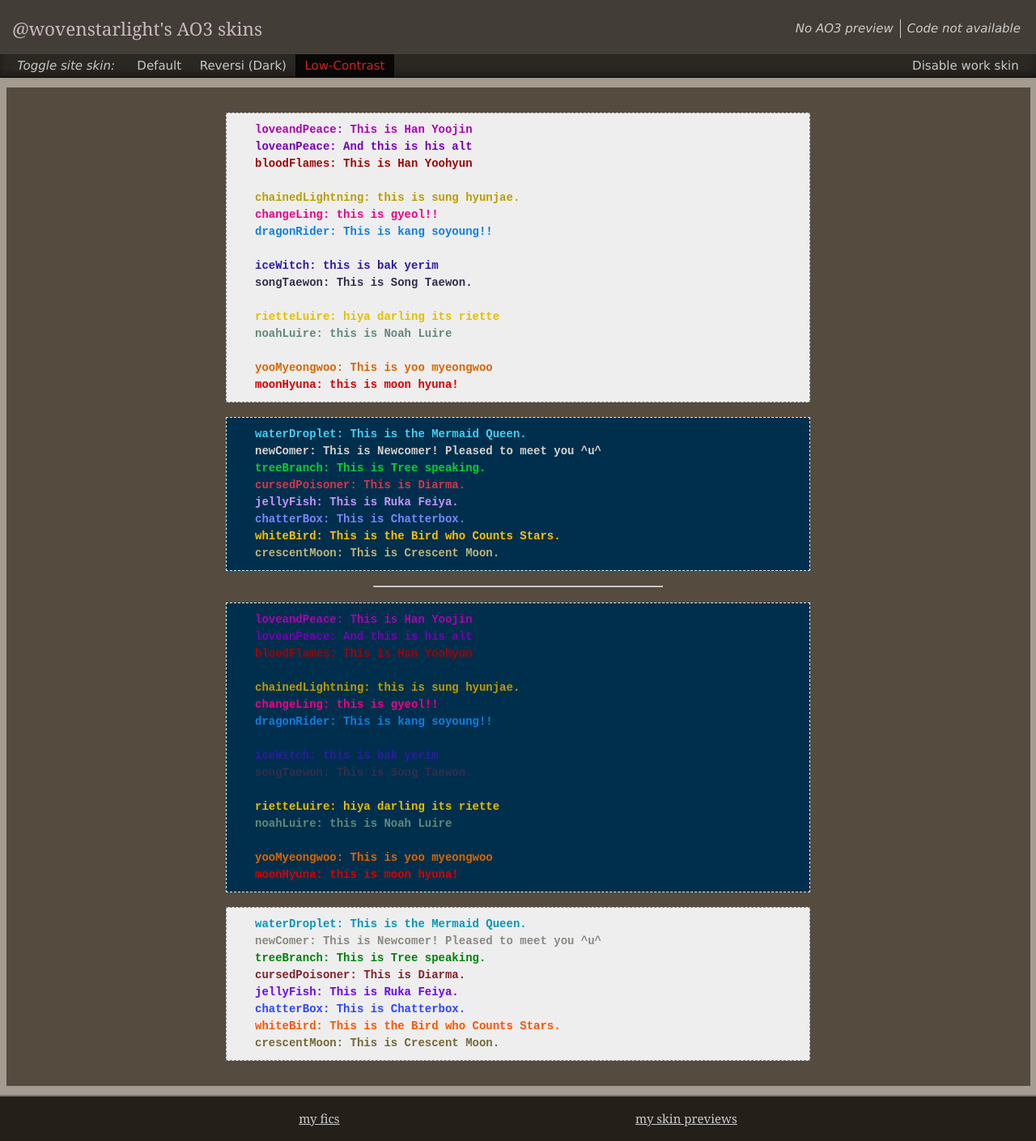
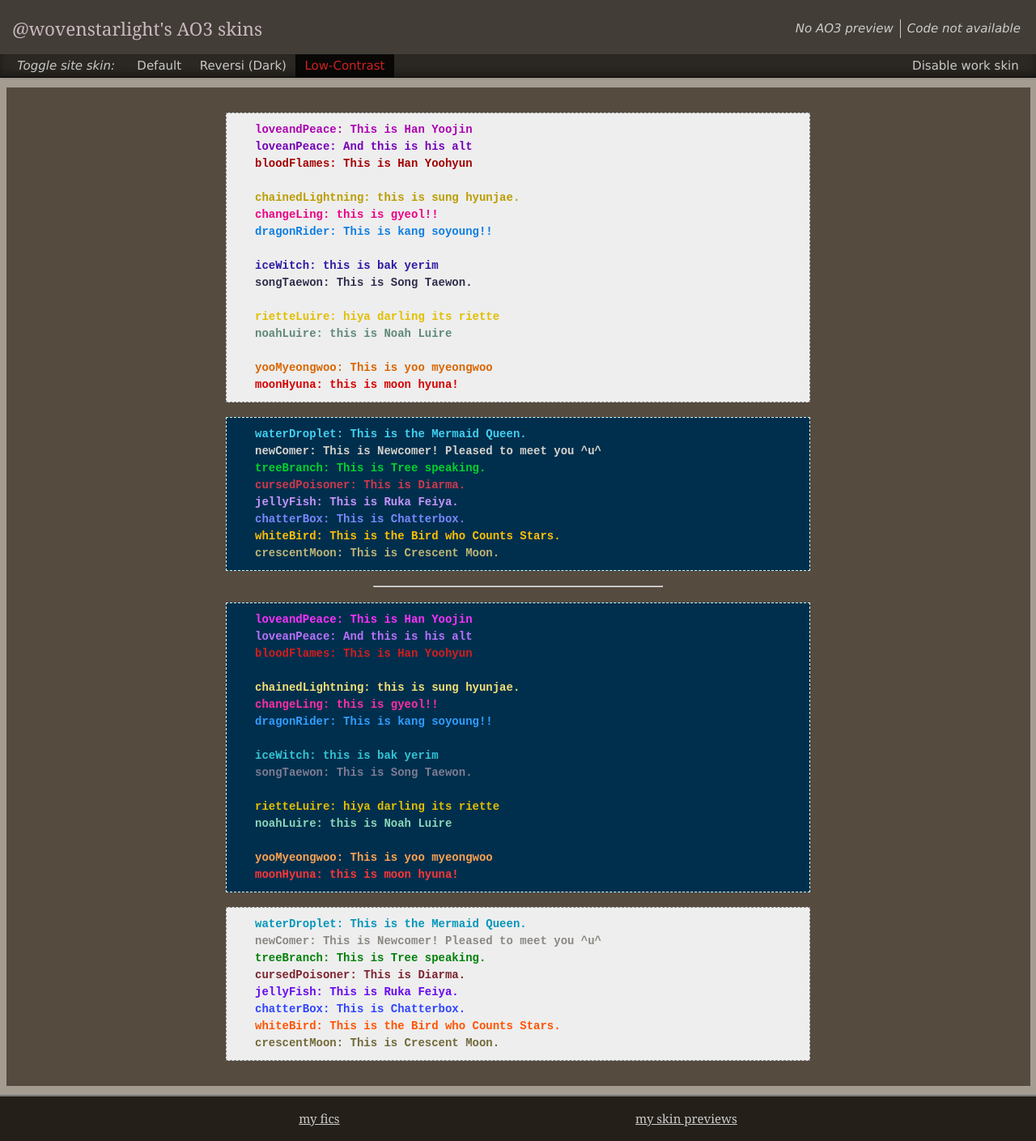
Before and after one commit to wovenstarlight/workskins, a Jekyll site: the page built from _posts/2021-07-24-sranks_hs.html, in a window 1280 px wide. Shown: the whole page at 81% size. Built offline with Jekyll 4.4.1, drawn with Linux system fonts in a browser that asks for light colours.

Commit message:
Adding alternate colors for humans

```diff
--- a/_posts/2021-07-24-sranks_hs.html
+++ b/_posts/2021-07-24-sranks_hs.html
@@ -7,7 +7,7 @@ categories:		[The S-Ranks That I Raised, Homestuck, Chats]
 ---
 <div class="block">
 	<p><span class="hyj">loveandPeace: This is Han Yoojin</span><br>
-		<span class="hyj2">loveanPeace: And this is his alt</span></p>
+		<span class="hyj1">loveanPeace: And this is his alt</span></p>
 	<p class="hyh">bloodFlames: This is Han Yoohyun</p>
 	<p>&nbsp;</p>
 	<p class="shj">chainedLightning: this is sung hyunjae.</p>
@@ -38,22 +38,22 @@ categories:		[The S-Ranks That I Raised, Homestuck, Chats]
 <hr>
 
 <div class="system block">
-	<p><span class="hyj">loveandPeace: This is Han Yoojin</span><br>
-		<span class="hyj2">loveanPeace: And this is his alt</span></p>
-	<p class="hyh">bloodFlames: This is Han Yoohyun</p>
+	<p><span class="hyj2">loveandPeace: This is Han Yoojin</span><br>
+		<span class="hyj12">loveanPeace: And this is his alt</span></p>
+	<p class="hyh2">bloodFlames: This is Han Yoohyun</p>
 	<p>&nbsp;</p>
-	<p class="shj">chainedLightning: this is sung hyunjae.</p>
-	<p class="gyeol">changeLing: this is gyeol!!</p>
-	<p class="ksy">dragonRider: This is kang soyoung!!</p>
+	<p class="shj2">chainedLightning: this is sung hyunjae.</p>
+	<p class="gyeol2">changeLing: this is gyeol!!</p>
+	<p class="ksy2">dragonRider: This is kang soyoung!!</p>
 	<p>&nbsp;</p>
-	<p class="byr">iceWitch: this is bak yerim</p>
-	<p class="stw">songTaewon: This is Song Taewon.</p>
+	<p class="byr2">iceWitch: this is bak yerim</p>
+	<p class="stw2">songTaewon: This is Song Taewon.</p>
 	<p>&nbsp;</p>
-	<p class="riette">rietteLuire: hiya darling its riette</p>
-	<p class="noah">noahLuire: this is Noah Luire</p>
+	<p class="riette2">rietteLuire: hiya darling its riette</p>
+	<p class="noah2">noahLuire: this is Noah Luire</p>
 	<p>&nbsp;</p>
-	<p class="ymw">yooMyeongwoo: This is yoo myeongwoo</p>
-	<p class="mha">moonHyuna: this is moon hyuna!</p>
+	<p class="ymw2">yooMyeongwoo: This is yoo myeongwoo</p>
+	<p class="mha2">moonHyuna: this is moon hyuna!</p>
 </div>
 
 <div class="block">
--- a/css/sranks_hs.css
+++ b/css/sranks_hs.css
@@ -1,25 +1,37 @@
 #workskin .hyj { color: #ac00b1 }
-#workskin .hyj2 { color: #7500b7 }
+#workskin .hyj1 { color: #7500b7 }
+#workskin .hyj2 { color: #f932ff }
+#workskin .hyj12 { color: #b871ff }
 
 #workskin .hyh { color: #a30101 }
+#workskin .hyh2 { color: #d21e1e }
 
 #workskin .shj { color: #ba9d00 }
+#workskin .shj2 { color: #f4e176 }
 
 #workskin .gyeol { color: #ed0085 }
+#workskin .gyeol2 { color: #ff2fa4 }
 
 #workskin .ksy { color: #0f7ee0 }
+#workskin .ksy2 { color: #319eff }
 
 #workskin .byr { color: #2b1ba2 }
+#workskin .byr2 { color: #34c5d5 }
 
 #workskin .stw { color: #302f4d }
+#workskin .stw2 { color: #7d7c93 }
 
 #workskin .riette { color: #e2bf00 }
+#workskin .riette2 { color: #e2bf00 }
 
 #workskin .noah { color: #5f8978 }
+#workskin .noah2 { color: #8cd7b9 }
 
 #workskin .ymw { color: #d96600 }
+#workskin .ymw2 { color: #ffa351 }
 
 #workskin .mha { color: #d70000 }
+#workskin .mha2 { color: #ff3636 }
 
 #workskin .system.block {
 	background: #002f4d;
```
